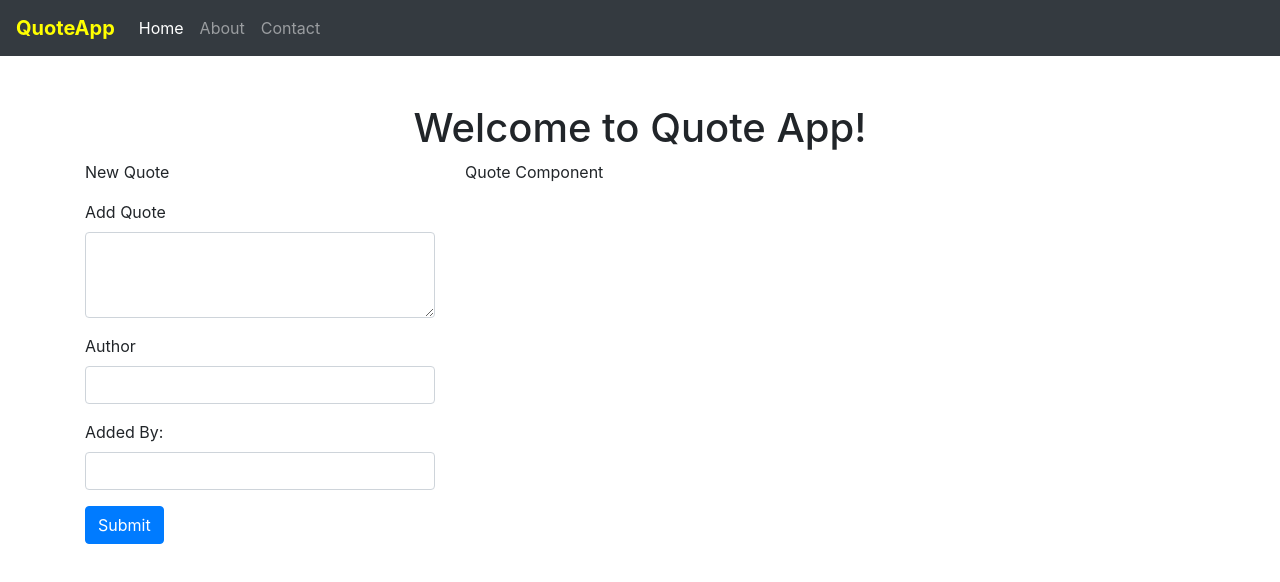
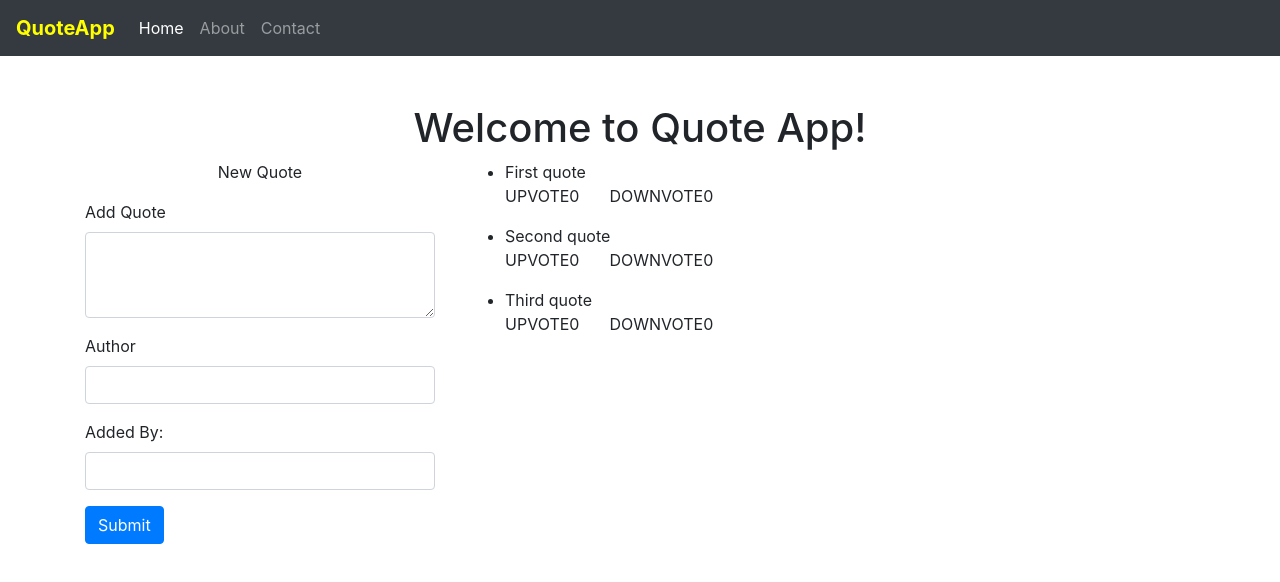
Before and after one commit to chanaiagwata/Quote-App, an Angular app: page / in a window 1280 px wide. Shown: the top 582 px of the page. Built offline with nearby package versions, Linux system fonts and the light colour scheme.

Commit message:
create custom model class

```diff
--- a/src/app/app.component.html
+++ b/src/app/app.component.html
@@ -5,7 +5,7 @@
 <div class="container">
   <div class="row">
     <div class="col-md-4">
-      <p>New Quote</p>
+      <p class="text-center">New Quote</p>
       <form action="">
         <div class="form-group">
           <label for="quoteTextarea1">Add Quote</label>
--- /dev/null
+++ b/src/app/quote.ts
@@ -0,0 +1,12 @@
+export class Quote {
+    id: number;
+    quote:string;
+    upvote:number;
+    downvote:number;
+    constructor(id:number, quote:string, upvote:number, downvote:number){
+        this.id = id;
+        this.quote = quote;
+        this.upvote = upvote;
+        this.downvote = downvote;
+    }
+}
--- a/src/app/quotes/quotes.component.html
+++ b/src/app/quotes/quotes.component.html
@@ -1 +1,6 @@
-<p>Quote Component</p>
+<ul *ngFor = 'let quote of quotes'>
+    <li>{{quote.quote}}
+        <br>
+        <span style="margin-right: 30px;">UPVOTE{{quote.upvote}}</span> <span>DOWNVOTE{{quote.downvote}}</span>
+    </li>
+</ul>
--- a/src/app/quotes/quotes.component.ts
+++ b/src/app/quotes/quotes.component.ts
@@ -1,11 +1,16 @@
 import { Component, OnInit } from '@angular/core';
-
+import { Quote } from '../quote';
 @Component({
   selector: 'app-quotes',
   templateUrl: './quotes.component.html',
   styleUrls: ['./quotes.component.css']
 })
 export class QuotesComponent implements OnInit {
+  quotes:Quote[] =[
+    new Quote(1, 'First quote', 0, 0),
+    new Quote(2, 'Second quote', 0, 0),
+    new Quote(3, 'Third quote', 0, 0),
+  ]
 
   constructor() { }
 
```
Also changed, not shown: 1 other file (tests, documents, lock files or other folders).
